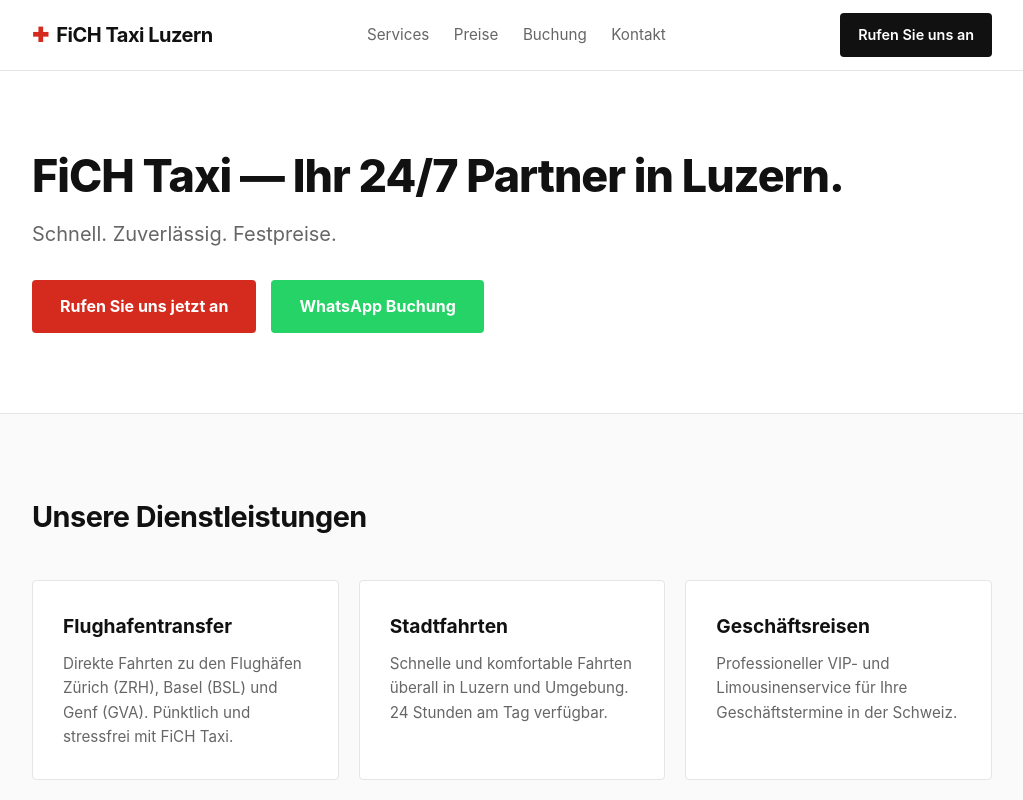
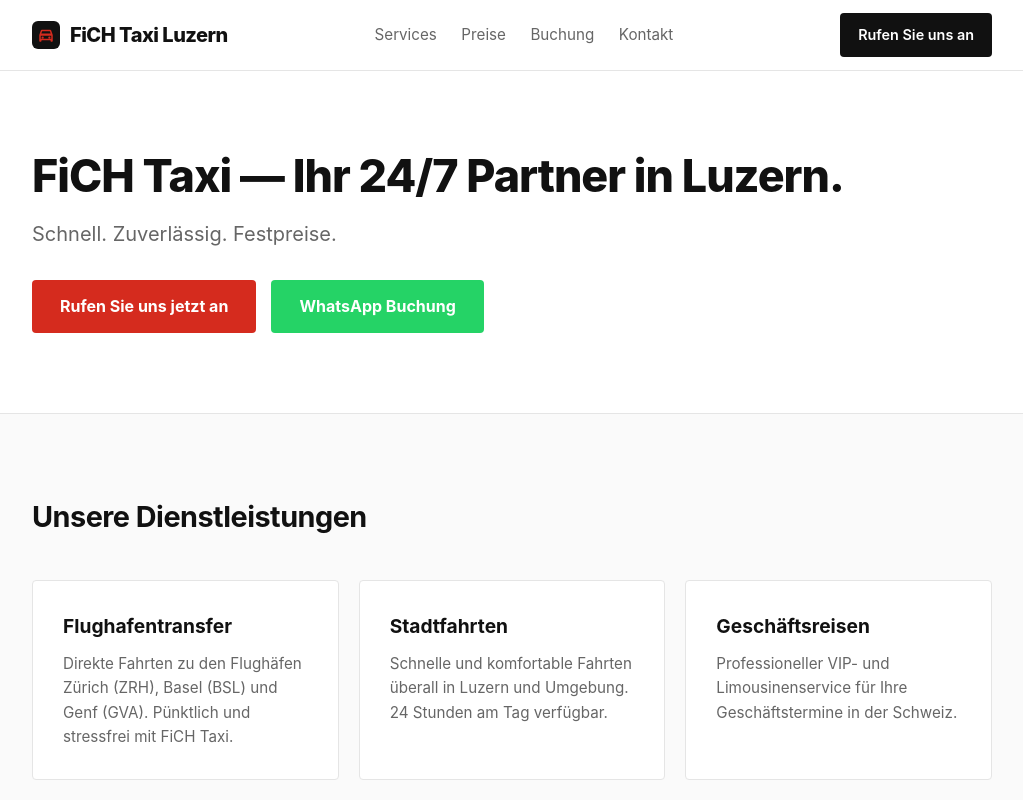
Before and after one commit to nocontextmk/botlu, a plain HTML site: page index.html in a window 1280 px wide. Shown: the top 800 px of the page, without its empty margins (128-1151 px from the left). Drawn offline with Linux system fonts and the light colour scheme.

```diff
--- a/index.html
+++ b/index.html
@@ -41,7 +41,7 @@
     }
     </script>
 
-    <!-- ИНЛАЈН CSS СТИЛОВИ (Вградени во истиот фајл) -->
+    <!-- ИНЛАЈН CSS СТИЛОВИ -->
     <style>
         /* Главни променливи за Швајцарски Минималистички Стил */
         :root {
@@ -99,16 +99,30 @@
 
         .logo {
             font-size: 1.25rem;
-            font-weight: 700;
+            font-weight: 800;
             letter-spacing: -0.5px;
             display: flex;
             align-items: center;
-            gap: 8px;
+            gap: 10px;
         }
 
-        .taxi-icon {
-            color: var(--accent-red);
-            font-weight: bold;
+        /* Минималистичка векторска икона за Логото */
+        .logo-icon {
+            width: 28px;
+            height: 28px;
+            background-color: var(--text-main);
+            color: #FFFFFF;
+            border-radius: 6px;
+            display: flex;
+            align-items: center;
+            justify-content: center;
+            position: relative;
+        }
+
+        .logo-icon svg {
+            width: 18px;
+            height: 18px;
+            fill: var(--accent-red);
         }
 
         nav a {
@@ -362,7 +376,15 @@
     <header>
         <div class="container grid-nav">
             <a href="#" class="logo">
-                <span class="taxi-icon">✚</span> FiCH Taxi Luzern
+                <div class="logo-icon">
+                    <!-- Минималистичка икона на авто/такси знак -->
+                    <svg viewBox="0 0 24 24">
+                        <path d="M18.92 6.01C18.72 5.42 18.16 5 17.5 5h-11c-.66 0-1.21.42-1.42 1.01L3 12v8c0 .55.45 1 1 1h1c.55 0 1-.45 1-1v-1h12v1c0 .55.45 1 1 1h1c.55 0 1-.45 1-1v-8l-2.08-5.99zM6.85 7h10.29l1.04 3H5.81l1.04-3zM19 17H5v-4h14v4z"/>
+                        <circle cx="7.5" cy="15.5" r="1.5"/>
+                        <circle cx="16.5" cy="15.5" r="1.5"/>
+                    </svg>
+                </div>
+                FiCH Taxi Luzern
             </a>
             <nav>
                 <a href="#services">Services</a>
```
